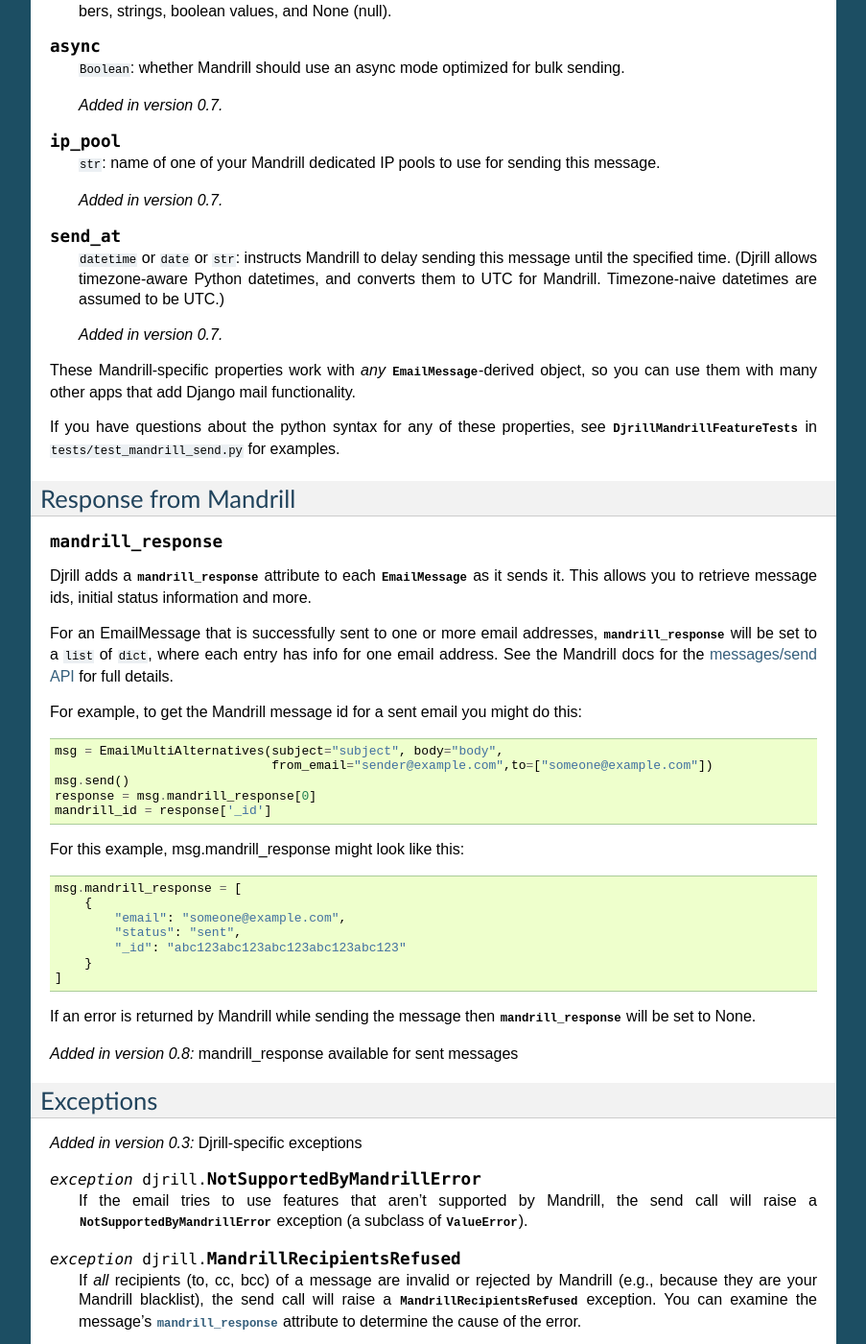
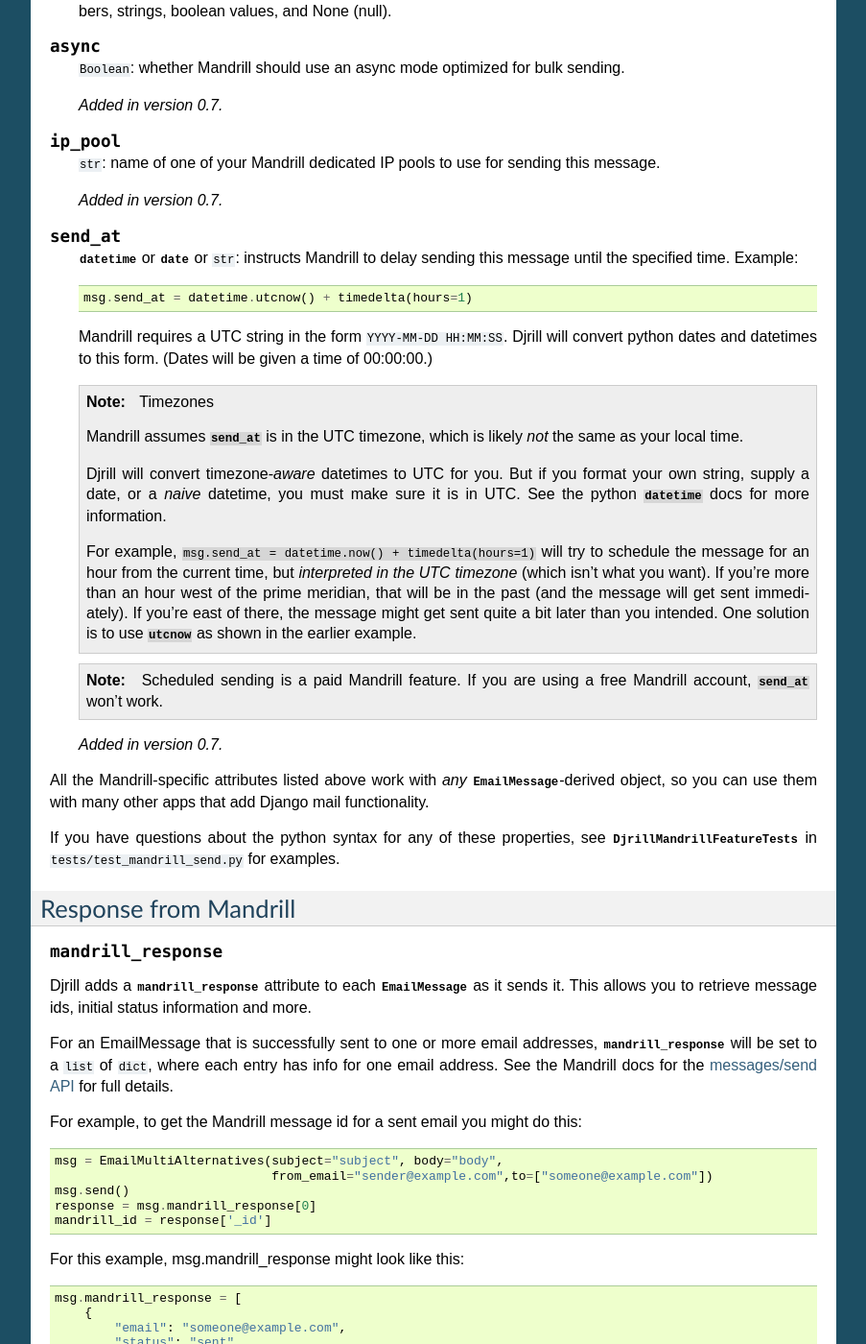
Before and after one commit to brack3t/Djrill, a Sphinx documentation site: the page built from docs/usage/sending_mail.rst, in a window 1280 px wide and 1400 px high, scrolled down 3872 px. Shown: the whole window at 96% size, without its empty margins (198-1101 px from the left). Built offline with Sphinx 7.4.7, drawn with Linux system fonts in a browser that asks for light colours.

Commit message:
Improve send_at docs
* Try to clear up timezones
* Note requirement for funded account

```diff
--- a/docs/usage/sending_mail.rst
+++ b/docs/usage/sending_mail.rst
@@ -282,14 +282,43 @@
 
 .. attribute:: send_at
 
-    ``datetime`` or ``date`` or ``str``: instructs Mandrill to delay sending this message
-    until the specified time. (Djrill allows timezone-aware Python datetimes, and converts them
-    to UTC for Mandrill. Timezone-naive datetimes are assumed to be UTC.)
+    `datetime` or `date` or ``str``: instructs Mandrill to delay sending this message
+    until the specified time. Example::
+
+        msg.send_at = datetime.utcnow() + timedelta(hours=1)
+
+    Mandrill requires a UTC string in the form ``YYYY-MM-DD HH:MM:SS``.
+    Djrill will convert python dates and datetimes to this form.
+    (Dates will be given a time of 00:00:00.)
+
+    .. note:: Timezones
+
+        Mandrill assumes :attr:`!send_at` is in the UTC timezone,
+        which is likely *not* the same as your local time.
+
+        Djrill will convert timezone-*aware* datetimes to UTC for you.
+        But if you format your own string, supply a date, or a
+        *naive* datetime, you must make sure it is in UTC.
+        See the python `datetime` docs for more information.
+
+        For example, ``msg.send_at = datetime.now() + timedelta(hours=1)``
+        will try to schedule the message for an hour from the current time,
+        but *interpreted in the UTC timezone* (which isn't what you want).
+        If you're more than an hour west of the prime meridian, that will
+        be in the past (and the message will get sent immediately). If
+        you're east of there, the message might get sent quite a bit later
+        than you intended. One solution is to use `utcnow` as shown in
+        the earlier example.
+
+    .. note::
+
+        Scheduled sending is a paid Mandrill feature. If you are using
+        a free Mandrill account, :attr:`!send_at` won't work.
 
     .. versionadded:: 0.7
 
 
-These Mandrill-specific properties work with *any*
+All the Mandrill-specific attributes listed above work with *any*
 :class:`~django.core.mail.EmailMessage`-derived object, so you can use them with
 many other apps that add Django mail functionality.
 
```
